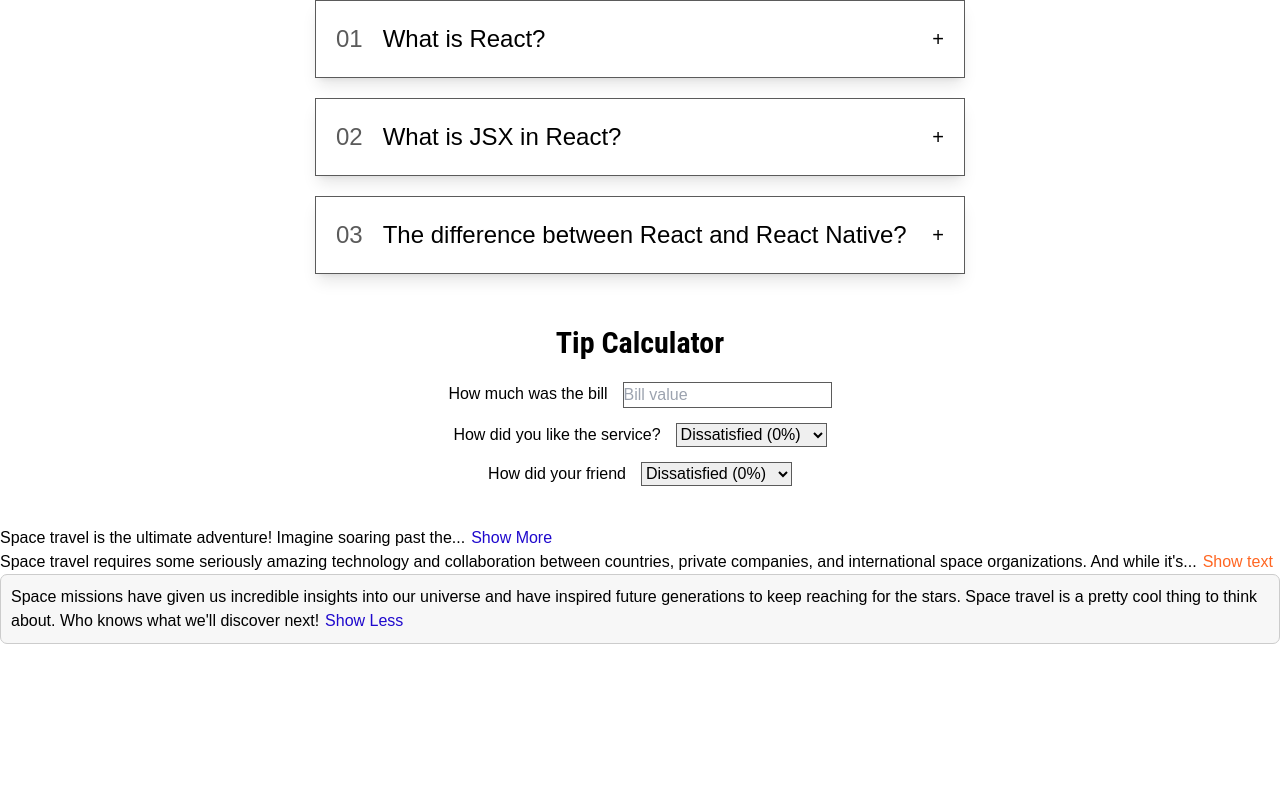
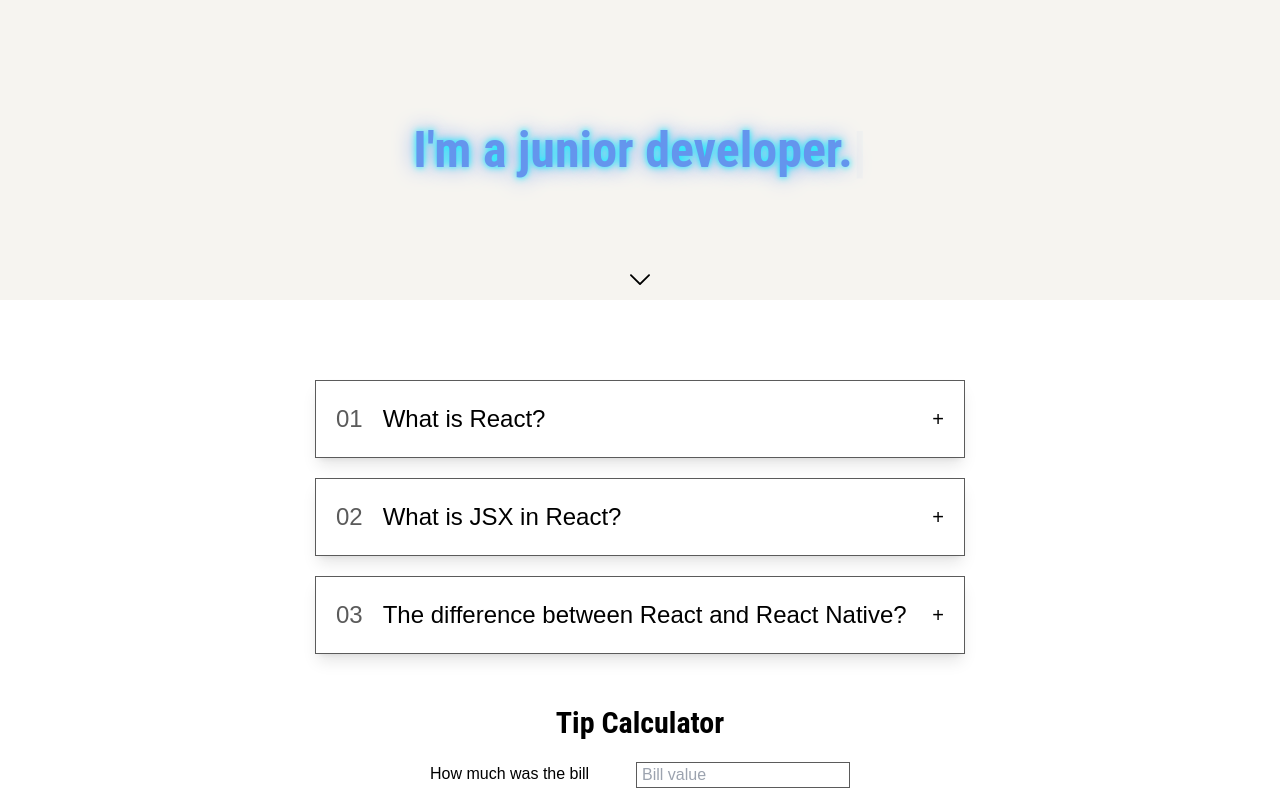
Before and after one commit to Alex-MI10/mini-projects, a React (Create React App) app: page / in a window 1280 px wide. Shown: the top 800 px of the page. Built offline with nearby package versions, Linux system fonts and the light colour scheme.

Commit message:
gsap animation, text effect

```diff
--- a/package.json
+++ b/package.json
@@ -1,5 +1,5 @@
 {
-  "name": "accordion",
+  "name": "mini-projects",
   "version": "0.1.0",
   "private": true,
   "dependencies": {
--- a/src/App.js
+++ b/src/App.js
@@ -1,3 +1,4 @@
+import Header from "./BeginningText/StartText";
 import Accordion from "./Accordion/Accordion";
 import Data from "./Accordion/AccordionData";
 import TipCalculator from "./BillCalc/TipCalculator";
@@ -6,7 +7,7 @@
 export default function App() {
   return (
     <div>
-      {/* <StartText /> */}
+      <Header />
       <Accordion data={Data} />
       <TipCalculator />
       <TextExpand />
--- a/src/BeginningText/StartText.js
+++ b/src/BeginningText/StartText.js
@@ -1,3 +1,59 @@
-export default function Text() {
-  return <div className="mb-50">ceva</div>;
+import React, { useEffect } from "react";
+import { gsap } from "gsap";
+import { TextPlugin } from "gsap/TextPlugin";
+import "./style.scss";
+import arrowDownIcon from "./assets/icon-arrow-down.svg"; // Adjust the path to your arrow down icon
+
+export default function Hero() {
+  useEffect(() => {
+    gsap.registerPlugin(TextPlugin);
+
+    const words = [
+      "Hi!",
+      "I'm a junior developer.",
+      "This is my website!",
+      "Here You will see a bunch of components that I made.",
+    ];
+    const cursor = gsap.to(".cursor", {
+      opacity: 0,
+      ease: "power2.inOut",
+      repeat: -1,
+      yoyo: true,
+    });
+
+    const masterTL = gsap.timeline({ repeat: -1 });
+
+    words.forEach((word) => {
+      const tl = gsap.timeline({ repeat: 1, yoyo: true, repeatDelay: 1 });
+      tl.to(".text", { duration: 1.5, text: word, x: 0 });
+      masterTL.add(tl);
+    });
+
+    const tl = gsap.timeline();
+    tl.to(".hero--arrow-down", {
+      y: 10,
+      duration: 0.5,
+      yoyo: true,
+      repeat: -1,
+    });
+
+    return () => {
+      // Clean up on unmount
+      cursor.kill();
+      masterTL.kill();
+      tl.kill();
+    };
+  }, []);
+
+  return (
+    <section className="hero">
+      <div className="hero--container-typing">
+        <span className="text hero--neon-text"></span>
+        <span className="cursor">|</span>
+      </div>
+      <div className="hero--arrow-down">
+        <img className="w-30 h-20" src={arrowDownIcon} alt="" />
+      </div>
+    </section>
+  );
 }
--- /dev/null
+++ b/src/BeginningText/style.scss
@@ -0,0 +1,32 @@
+.hero {
+  @apply bg-hard-white overflow-hidden relative text-center;
+
+  @apply h-[300px]
+    text-[#6495ED]
+    md:mb-80
+    mb-40
+    px-20
+    flex
+    items-center
+    justify-start;
+
+  &--container-typing {
+    @apply max-w-[736px]
+        mx-auto
+        text-25
+        md:text-[50px]
+        font-bold;
+  }
+
+  &--neon-text {
+    @apply font-roboto;
+    text-shadow: 0 0 7px rgb(0, 242, 255), 0 0 21px;
+  }
+
+  &--arrow-down {
+    @apply absolute
+        left-1/2
+        -translate-x-1/2
+        bottom-20;
+  }
+}
--- a/src/BillCalc/BillInput.js
+++ b/src/BillCalc/BillInput.js
@@ -3,6 +3,7 @@
     <div className="spacing-elements">
       <label>How much was the bill</label>
       <input
+        className="pl-5"
         type="text"
         placeholder="Bill value"
         value={bill}
--- a/src/BillCalc/TipCalculator.js
+++ b/src/BillCalc/TipCalculator.js
@@ -26,7 +26,7 @@
         How did you like the service?
       </SelectPercentage>
       <SelectPercentage percentage={percentage2} onSelect={setPercentage2}>
-        How did your friend
+        How did your friend like it?
       </SelectPercentage>
       {bill > 0 && (
         <>
--- a/src/BillCalc/style.scss
+++ b/src/BillCalc/style.scss
@@ -3,18 +3,19 @@
 @tailwind utilities;
 
 * {
-  padding: 0;
-  margin: 0;
+  @apply p-0
+  m-0
+  box-border;
 }
 
 body {
-  font-family: sans-serif;
+  @apply font-[sans-serif];
 }
 
 .tip-calculator {
-  @apply max-w-500
+  @apply max-w-450
   mx-auto
-  mb-40
+  mb-50
   px-15
   text-center;
 
@@ -24,9 +25,10 @@
 }
 
 .spacing-elements {
-  @apply flex justify-center
+  @apply flex md:justify-between justify-center
   flex-wrap
-  gap-15
+  md:gap-15
+  gap-20
   mb-15;
 }
 
--- a/src/Expand/TextExpand.js
+++ b/src/Expand/TextExpand.js
@@ -3,8 +3,8 @@
 
 export default function TextExpand() {
   return (
-    <div>
-      <TextExpander>
+    <div className="expandable-container">
+      <TextExpander className="expandable-container--text">
         Space travel is the ultimate adventure! Imagine soaring past the stars
         and exploring new worlds. It's the stuff of dreams and science fiction,
         but believe it or not, space travel is a real thing. Humans and robots
@@ -17,6 +17,7 @@
         expandButtonText="Show text"
         collapseButtonText="Collapse text"
         buttonColor="#ff6622"
+        className="expandable-container--text"
       >
         Space travel requires some seriously amazing technology and
         collaboration between countries, private companies, and international
@@ -25,7 +26,7 @@
         foot on the moon or when rovers were sent to roam around on Mars.
       </TextExpander>
 
-      <TextExpander expanded={true} className="box">
+      <TextExpander expanded={true} className="expandable-container--text box">
         Space missions have given us incredible insights into our universe and
         have inspired future generations to keep reaching for the stars. Space
         travel is a pretty cool thing to think about. Who knows what we'll
--- a/src/Expand/styles.scss
+++ b/src/Expand/styles.scss
@@ -3,17 +3,25 @@
 @tailwind utilities;
 
 * {
-  padding: 0;
-  margin: 0;
-}
-
-body {
-  font-family: sans-serif;
+  @apply p-0
+  m-0
+  box-border;
 }
 
 .box {
-  padding: 10px;
-  border: 1px solid #ccc;
-  border-radius: 7px;
-  background-color: #f7f7f7;
+  @apply p-10
+  bg-hard-white
+  border
+  border-[#ccc]
+  rounded-[5px];
 }
+
+.expandable-container {
+  @apply max-w-700
+    mx-auto
+    mb-50
+    px-15;
+  &--text {
+    @apply mb-15;
+  }
+}
--- a/tailwind.config.js
+++ b/tailwind.config.js
@@ -132,6 +132,7 @@
         ...theme("spacing"),
         300: "300px",
         400: "400px",
+        450: "450px",
         500: "500px",
         564: "564px",
         600: "600px",
```
Also changed, not shown: src/BeginningText/assets/icon-arrow-down.svg (added), 1 other file (tests, documents, lock files or other folders).
